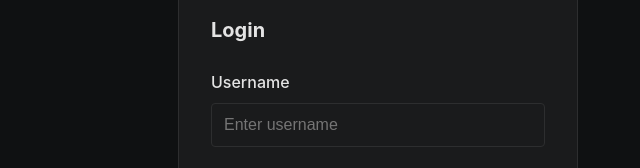
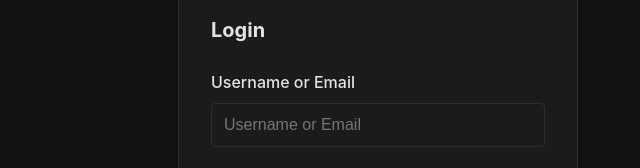
Before and after one commit to Abhijeet199224/fantasy_game, a website: page public/index.html in a window 1280 px wide. Shown: the part 180-348 px from the top of the page, 262-902 px from the left. Drawn offline with Linux system fonts and the light colour scheme.

Commit message:
Update index.html

```diff
--- a/public/index.html
+++ b/public/index.html
@@ -449,8 +449,8 @@
                     <div id="login-form">
                         <h2 style="margin-bottom: 1.5rem; font-size: 1.25rem;">Login</h2>
                         <div class="form-group">
-                            <label for="login-username">Username</label>
-                            <input type="text" id="login-username" placeholder="Enter username">
+                            <label for="login-username">Username or Email</label>
+                            <input type="text" id="login-username" placeholder="Username or Email">
                         </div>
                         <div class="form-group">
                             <label for="login-password">Password</label>
```
